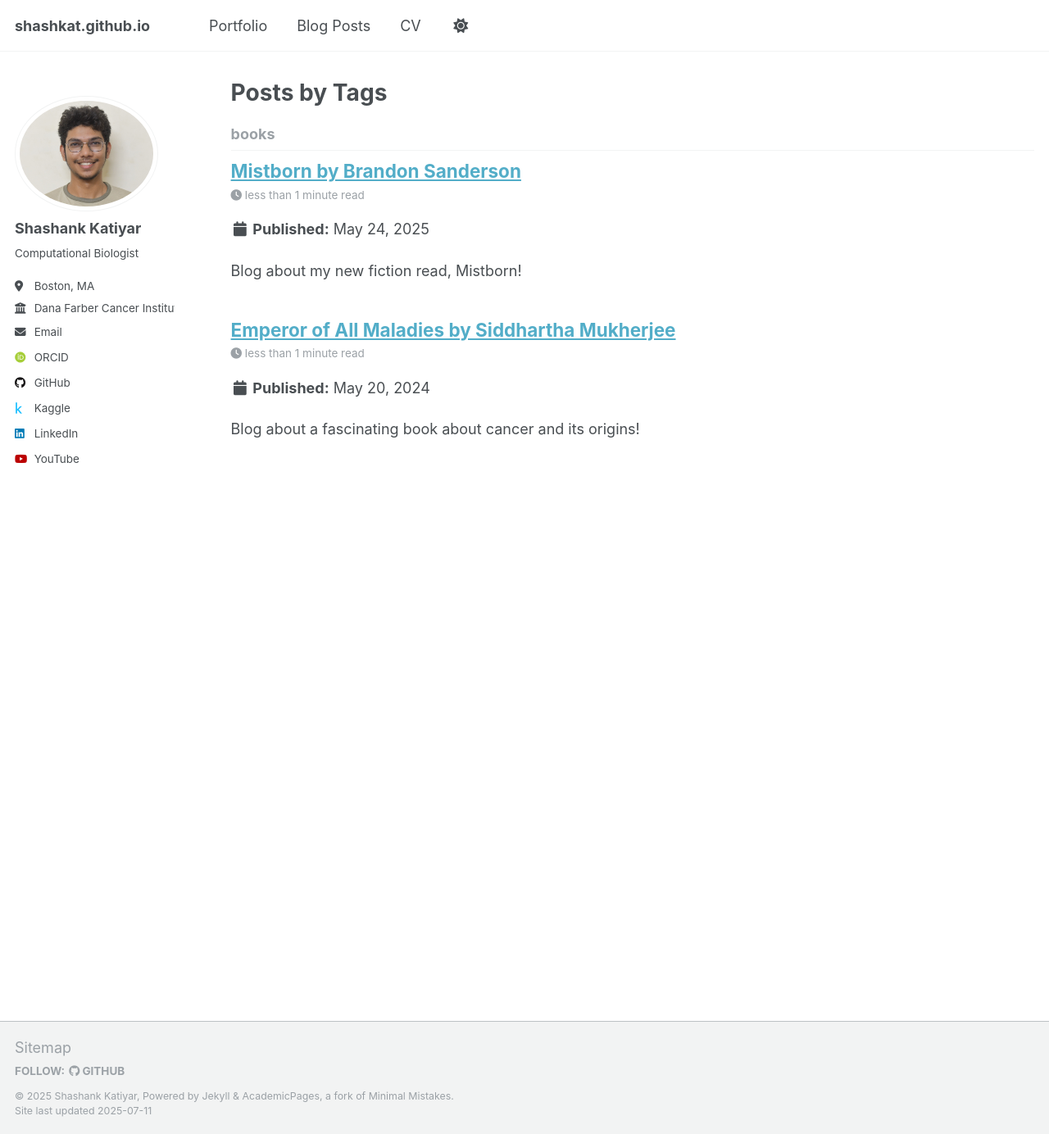
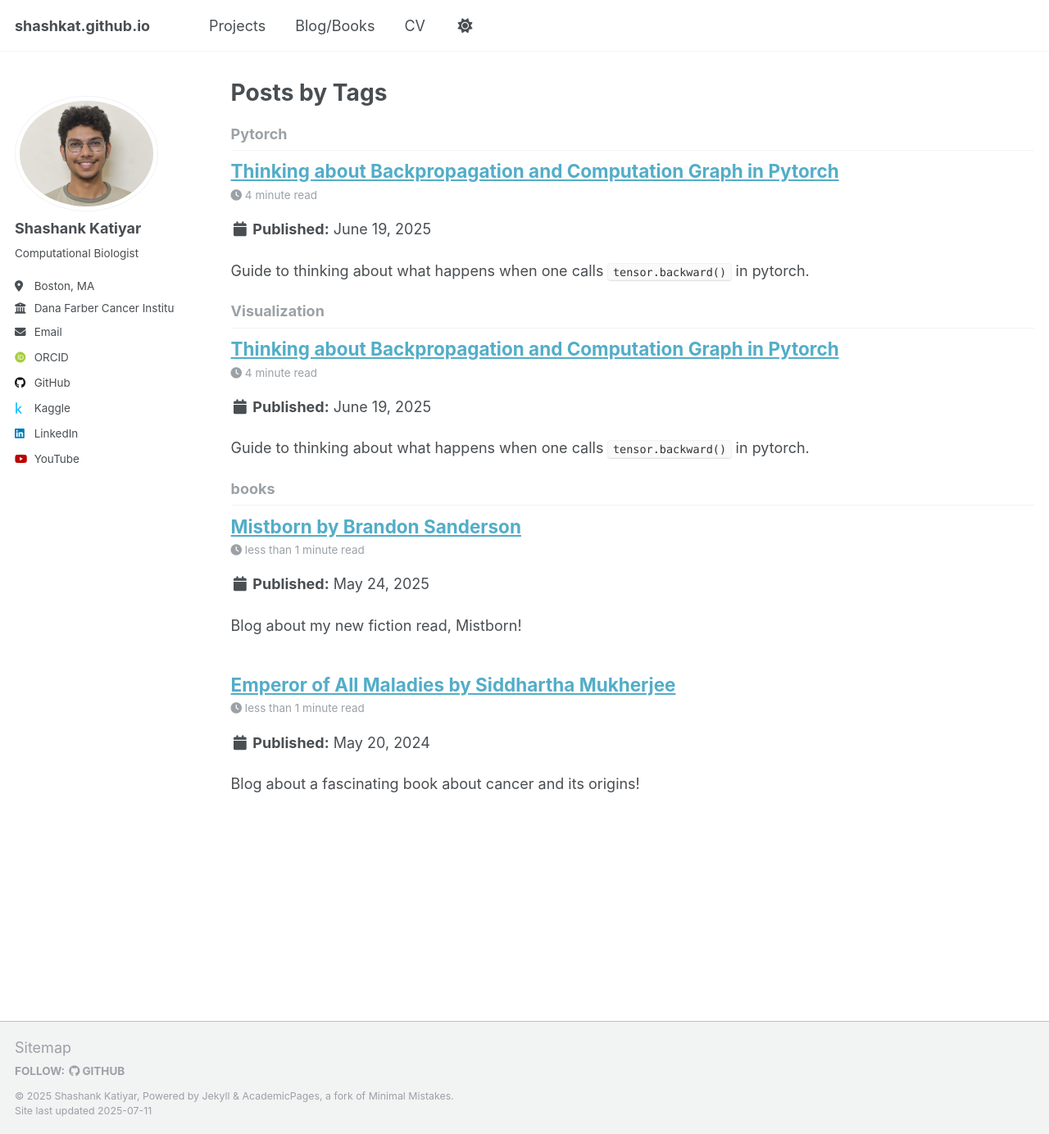
Before and after one commit to shashkat/shashkat.github.io, a Jekyll site: the page built from _pages/tag-archive.html, in a window 1280 px wide and 1384 px high. Shown: the whole window at 82% size. Built offline with Jekyll 4.4.1, drawn with Linux system fonts in a browser that asks for light colours; some web fonts are replaced; some of the changed lines change nothing that is shown.

Commit message:
added backprop blog

````diff
--- a/_data/navigation.yml
+++ b/_data/navigation.yml
@@ -17,10 +17,10 @@ main:
   # - title: "Teaching"
   #   url: /teaching/
 
-  - title: "Portfolio"
+  - title: "Projects"
     url: /portfolio/
 
-  - title: "Blog Posts"
+  - title: "Blog/Books"
     url: /year-archive/
 
   - title: "CV"
--- /dev/null
+++ b/_posts/2025-06-19-thinking-about-backprop-and-computation-graph-in-pytorch.md
@@ -0,0 +1,72 @@
+---
+title: 'Thinking about Backpropagation and Computation Graph in Pytorch'
+date: 2025-06-19
+permalink: /posts/2012/08/backprop-in-pytorch/
+tags:
+  - Visualization
+  - Pytorch
+---
+
+Guide to thinking about what happens when one calls `tensor.backward()` in pytorch.
+
+*Disclaimer: This is just an aid to visualizing the tensors in memory and what happens when we call .backward(). It is not a fully accurate description of what is happening under the hood. Please refer to pytorch documentation for exact details.*
+
+So even though I have tried to understand at a basic level what happens when we call `torch.tensor.backward()`, I have to think about it again every now and then whenever I see backpropagation or gradient computation mentioned somewhere while learning about something. Hence, I am making this guide, originally for my personal reference later, but I hope others find it useful too!
+
+## Error/Loss computation in a neural network
+
+It all starts with the fact that in neural networks, computation of the error or loss is central for any learning to happen. The parameters of a neural network (weights and bias values, which are stored as tensors) go through many computations and finally, they yield a single value, the Error. To perform backpropagation then, we need the derivative of this Error value wrt every parameter (weight, bias etc.) of the neural network, so that we get an idea that how the error changes with a change in a certain parameter. This derivative value associated with each parameter is called its gradient in the context of neural networks. We would like to change the parameters in such a way that the error gets lesser.
+
+In Pytorch, when we call `.backward()` function on a tensor, for all the tensors which were used to get the tensor on which `.backward()` was called, this gradient value gets computed. How just calling a single function on a single tensor leads to this (specifically from the angle of memory), is explained below.
+
+## Making some tensors, performing computations on them and getting a computational graph
+
+Suppose we have a set of tensors, derived from each other:
+
+```python
+tensor1 = torch.tensor([3], dtype = torch.float, requires_grad=True)
+tensor2 = torch.tensor([4], dtype = torch.float, requires_grad=True)
+# tensor([3.], requires_grad=True)
+# tensor([4.], requires_grad=True)
+
+tensor3 = tensor1 + tensor2
+# tensor([7.], grad_fn=<AddBackward0>)
+
+tensor4 = tensor3 * 2
+# tensor([14.], grad_fn=<MulBackward0>)
+```
+
+The computation graph for these would look like the following (I like to think of it as an upside down tree, because the independent/starting nodes (tensor1 and tensor2 in our case) are called the leaf nodes, but in the sequence of operations they come first, so an upside down tree fits the definition).
+
+As we can see in the outputs, the tensors hold the information about which operation was (last) performed to obtain them. The tensor "holds" the information about what is the derivative of itself wrt its derivers $$\frac{dt}{dx}$$.
+
+Here is how our computation graph would roughly look like:
+
+![computation_graph_simple](/images/backprop_blog/computation_graph_simple.png)
+
+## How to imagine a tensor in memory
+
+I like to imagine a tensor in the memory as follows:
+
+![tensor_in_memory](/images/backprop_blog/tensor_in_memory.png)
+
+Which means that our expanded computation graph would look like the following:
+
+![expanded_computation_graph](/images/backprop_blog/expanded_computation_graph.png)
+
+## Calling tensor4.backward()
+
+Hence, when we call `tensor4.backward()`, roughly, the following steps happen to get the gradient of each tensor (derivative of the final (root) tensor wrt it):
+
+![backprop_in_memory](/images/backprop_blog/backprop_in_memory.gif)
+
+- The gradient of the root tensor is simply 1 because its derivative with itself is 1.
+
+- The derivative of root wrt its deriver is multiplied by the gradient value of root (1.0), to get the gradient value of root's deriver (2.0). Mathematically, $$\frac{dE}{dx}=\frac{dE}{dt}\frac{dt}{dx}$$, where $$x$$ denotes deriver of a tensor, $$t$$ denotes current tensor (here root tensor), and $$E$$ denotes the Error.
+
+- This process is repeated till we reach a leaf node, which doesn't have deriver, and hence, we have the gradient value (again, keep in mind that this is derivative of root wrt any tensor) of each tensor.
+
+## References
+
+- Visualizations made using miro tool: [https://miro.com](https://miro.com).
+- I learnt about computation graphs in pytorch from here first. I would recommend this to any new learner: [Introduction to PyTorch, UvA](https://uvadlc-notebooks.readthedocs.io/en/latest/tutorial_notebooks/tutorial2/Introduction_to_PyTorch.html)
````
Also changed, not shown: images/backprop_blog/backprop_in_memory.gif (added), images/backprop_blog/computation_graph_simple.png (added), images/backprop_blog/expanded_computation_graph.png (added), images/backprop_blog/tensor_in_memory.png (added), images/backprop_blog/tensor_in_memory_old.png (added), images/backprop_blog/tensor_in_memory_old2.png (added).
